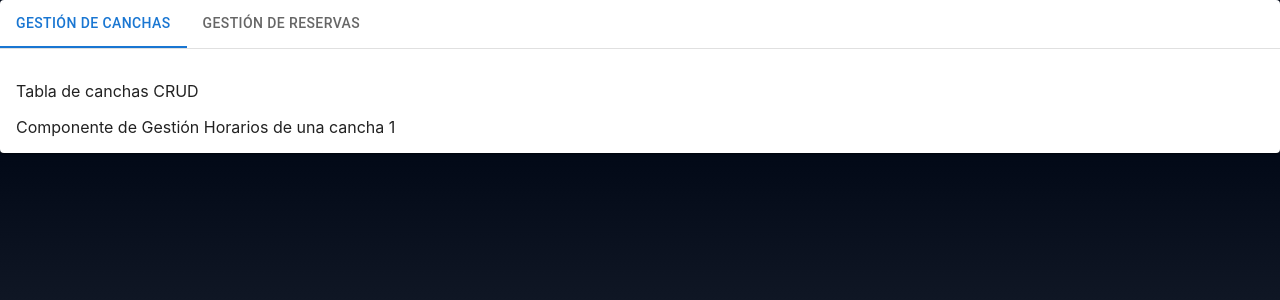
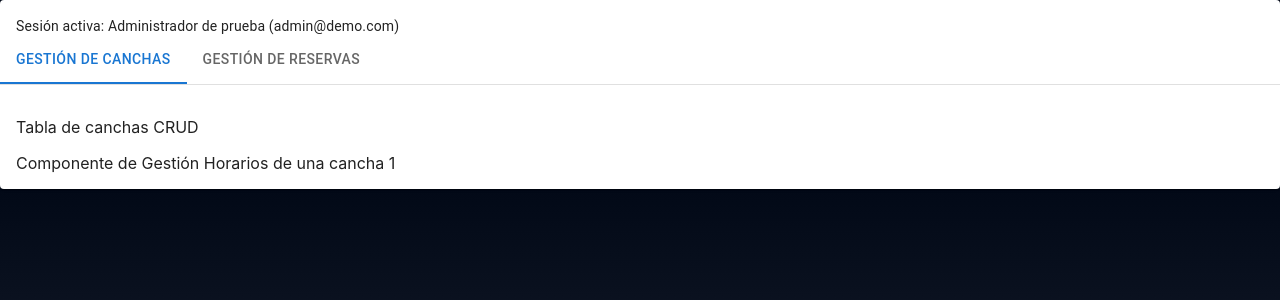
Before and after one commit to gvidal95/master_microfrontend_admin, a React app: page / in a window 1280 px wide. Shown: the top 300 px of the page. Built offline with nearby package versions, Linux system fonts and the light colour scheme; the HTML template or start-up script is replaced by a standard one.

Commit message:
Update: standalone flag

```diff
--- a/src/App.tsx
+++ b/src/App.tsx
@@ -29,14 +29,21 @@ function TabPanel(props: TabPanelProps) {
   );
 }
 
-const App = ({ auth = mockAuth }: AppProps) => {
+const App = ({ auth }: AppProps) => {
   const [activeTab, setActiveTab] = useState(0);
+  const isStandalone = auth === undefined;
+  const currentAuth = auth ?? mockAuth;
 
   return (
-    <Paper sx={{ height: '100%', display: 'flex', flexDirection: 'column' }}>
+    <Paper data-auth-mode={isStandalone ? 'standalone' : 'shell'} sx={{ height: '100%', display: 'flex', flexDirection: 'column' }}>
+      <Box sx={{ px: 2, pt: 2 }}>
+        <Typography variant="body2" color="text.secondary">
+          Sesión activa: {currentAuth.user.name} ({currentAuth.user.email})
+        </Typography>
+      </Box>
       <Tabs
         value={activeTab}
-        onChange={(e, newValue) => setActiveTab(newValue)}
+        onChange={(_, newValue) => setActiveTab(newValue)}
         aria-label="Gestión de administración"
         sx={{ borderBottom: 1, borderColor: 'divider' }}
       >
```
Also changed, not shown: src/types/auth.ts (+9 -1 lines).
